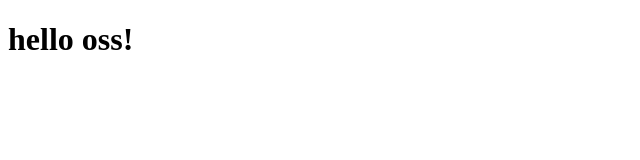
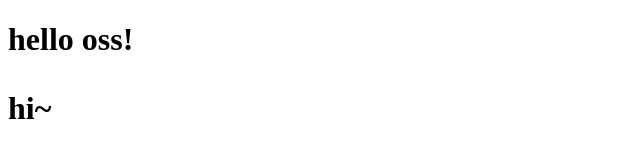
Before and after one commit to hyobin2364/oss_first, a plain HTML site: page index.html in a window 1280 px wide. Shown: the full height of the page, 0-640 px from the left. Drawn offline with Linux system fonts and the light colour scheme.

Commit message:
msg changed

```diff
--- a/index.html
+++ b/index.html
@@ -7,5 +7,6 @@
 </head>
 <body>
     <h1>hello oss!<h1>
+    <p>hi~<p>
 </body>
 </html>
```
